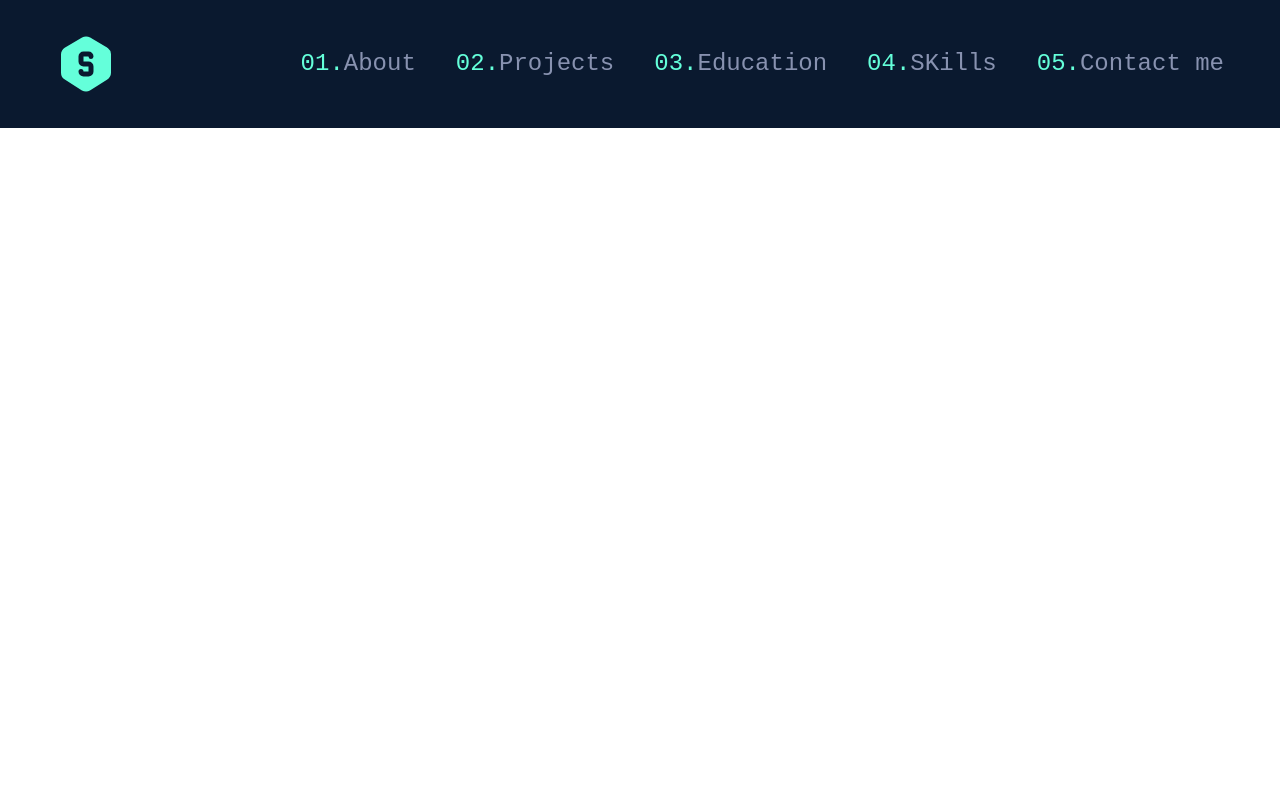
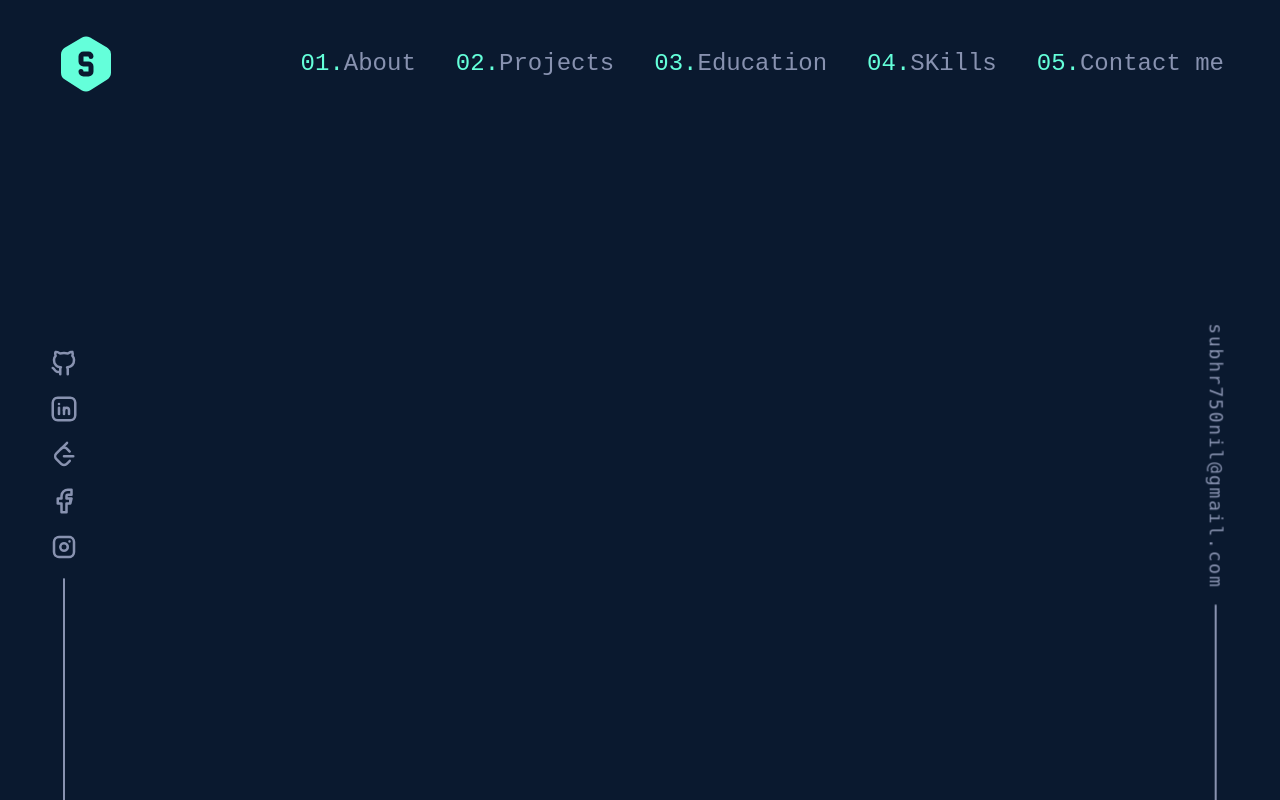
Before and after one commit to subhranil1101/my-portfolio, a React (Create React App) app: page / in a window 1280 px wide. Built offline with nearby package versions, Linux system fonts and the light colour scheme.

Commit message:
Social & mail done

```diff
--- a/public/index.html
+++ b/public/index.html
@@ -1,14 +1,12 @@
 <!DOCTYPE html>
 <html lang="en">
+
 <head>
   <meta charset="utf-8" />
   <link rel="icon" href="%PUBLIC_URL%/favicon.ico" />
   <meta name="viewport" content="width=device-width, initial-scale=1" />
   <meta name="theme-color" content="#000000" />
-    <meta
-      name="description"
-      content="Web site created using create-react-app"
-    />
+  <meta name="description" content="Web site created using create-react-app" />
   <link rel="apple-touch-icon" href="%PUBLIC_URL%/logo192.png" />
   <!--
       manifest.json provides metadata used when your web app is installed on a
@@ -26,7 +24,8 @@
     -->
   <title>React App</title>
 </head>
-  <body>
+
+<body class="bg-bgColor min-h-[100vh]">
   <noscript>You need to enable JavaScript to run this app.</noscript>
   <div id="root"></div>
   <!--
@@ -40,4 +39,5 @@
       To create a production bundle, use `npm run build` or `yarn build`.
     -->
 </body>
+
 </html>
--- a/src/component/HomePage.tsx
+++ b/src/component/HomePage.tsx
@@ -1,9 +1,15 @@
 import React from 'react'
 import Header from './Header'
+import Social from './Social'
+import Mail from './Mail'
 
 const HomePage = () => {
   return (
-    <Header/>
+    <>
+      <Header />
+      <Social />
+      <Mail />
+    </>
   )
 }
 
--- /dev/null
+++ b/src/component/Mail.tsx
@@ -0,0 +1,12 @@
+import React from 'react'
+
+const Mail = () => {
+  return (
+    <div className='flex  gap-4 items-center fixed bottom-[178px] -right-[220px] rotate-90'>
+      <a href='mailto:subhr750nil@gmail.com' className='text-textColor font-mono text-lg hover:cursor-pointer hover:font-medium hover:text-primaryColor letter tracking-widest hover:-translate-x-2 transition transform duration-150 ease-in-out'>subhr750nil@gmail.com</a>
+      <hr className='border-[1px] bg-textColor rounded-full border-textColor text-textColor w-72'/>
+    </div>
+  )
+}
+
+export default Mail
--- /dev/null
+++ b/src/component/Social.tsx
@@ -0,0 +1,45 @@
+import { IconBrandFacebook, IconBrandGithub, IconBrandInstagram, IconBrandLeetcode, IconBrandLinkedin } from "@tabler/icons-react";
+import React from "react";
+
+const Social = () => {
+
+  const socialLinks = [{
+    link:'https://github.com/subhranil1101',
+    icon:IconBrandGithub
+  },
+  {
+    link:'https://www.linkedin.com/in/subhranil-das-b29128231',
+    icon:IconBrandLinkedin
+  },
+  {
+    link:'https://leetcode.com/u/subhranil11/',
+    icon:IconBrandLeetcode
+  },
+  {
+    link:'https://www.facebook.com/subhranil.das.507/',
+    icon:IconBrandFacebook
+  },
+  {
+    link:'https://www.instagram.com/_.subhra._.nil._/',
+    icon:IconBrandInstagram
+  }
+]
+
+  const socialIcons = socialLinks.map((socialLink) => {
+    return <a href={`${socialLink.link}`} target="_blank" rel="noreferrer" className="text-textColor flex flex-col gap-5 font-mono text-lg hover:cursor-pointer hover:font-medium hover:text-primaryColor letter tracking-widest hover:-translate-x-2 transition transform duration-150 ease-in-out -rotate-90">
+        <socialLink.icon size={30}/>
+      </a>
+  }
+  )
+
+
+  return (
+    <div className="flex  gap-4 items-center fixed bottom-[178px] -left-[195px]  rotate-90">
+      {socialIcons}
+      <hr className="border-[1px] bg-textColor rounded-full border-textColor text-textColor w-72" />
+    </div>
+  );
+};
+
+
+export default Social;
--- a/tailwind.config.js
+++ b/tailwind.config.js
@@ -19,12 +19,14 @@ module.exports = {
       'sm-mx': { 'max': '639px' },
       'xs-mx': { 'max': '475px' },
     },
-    extend: {},
-    colors: {
-      bgColor: "#0A192F",
-      primaryColor: "#64FFDA",
-      textColor: "#8892B0"
+    extend: {
+      colors: {
+        bgColor: "#0A192F",
+        primaryColor: "#64FFDA",
+        textColor: "#8892B0"
+      },
     },
+
   },
   plugins: [],
 }
```
Lines whose indentation alone changed are shown as unchanged.
